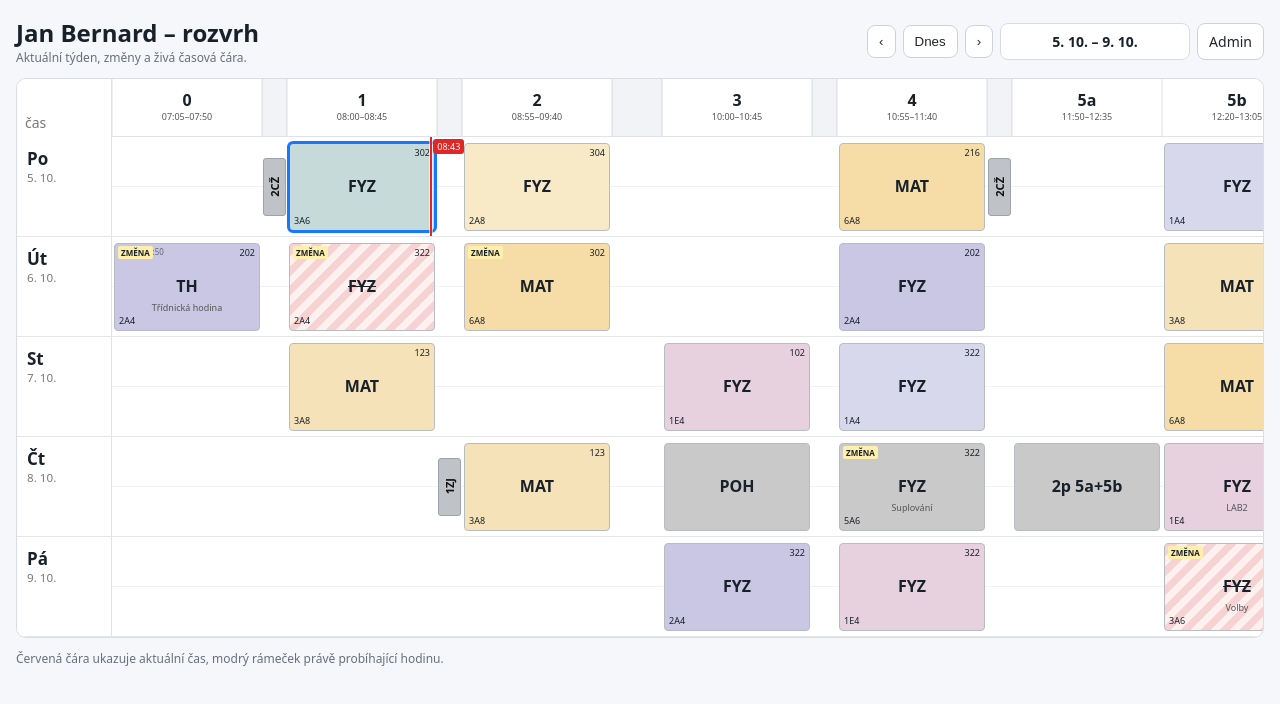
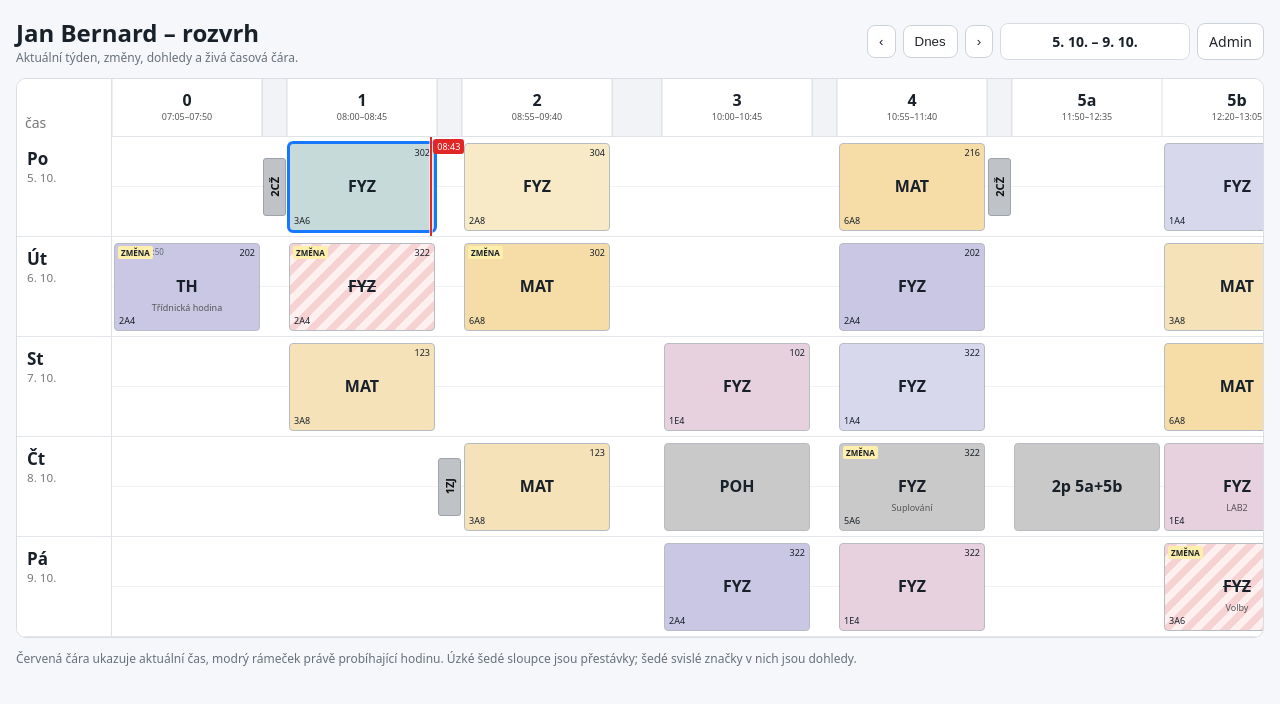
Before and after one commit to Berniocal/bernard, a plain HTML site: page index.html in a window 1280 px wide. Drawn offline with Linux system fonts and the light colour scheme.

Commit message:
Rozvrh: popis přestávek a dohledů

```diff
--- a/index.html
+++ b/index.html
@@ -1 +1 @@
-<!doctype html><html lang="cs"><head><meta charset="utf-8"><meta name="viewport" content="width=device-width,initial-scale=1"><title>Rozvrh</title><link rel="stylesheet" href="style.css"></head><body><div class="app"><div class="top"><div><h1 id="pageTitle">Rozvrh</h1><div class="sub">Aktuální týden, změny a živá časová čára.</div></div><div class="controls"><button class="btn" id="prevWeek">‹</button><button class="btn" id="todayBtn">Dnes</button><button class="btn" id="nextWeek">›</button><span class="week" id="weekLabel"></span><a class="btn" href="admin.html">Admin</a></div></div><div class="notice" id="notice"></div><div class="shell"><div class="sched"><div style="position:relative"><div class="corner">čas</div><div class="head" id="timeHeader"></div></div><div id="days"></div></div></div><p class="hint">Červená čára ukazuje aktuální čas, modrý rámeček právě probíhající hodinu.</p></div><script src="common.js"></script><script>R.load().catch(e=>{let n=document.getElementById('notice');n.className='notice show err';n.textContent='Načtení selhalo: '+e.message})</script></body></html>
+<!doctype html><html lang="cs"><head><meta charset="utf-8"><meta name="viewport" content="width=device-width,initial-scale=1"><title>Rozvrh</title><link rel="stylesheet" href="style.css"></head><body><div class="app"><div class="top"><div><h1 id="pageTitle">Rozvrh</h1><div class="sub">Aktuální týden, změny, dohledy a živá časová čára.</div></div><div class="controls"><button class="btn" id="prevWeek">‹</button><button class="btn" id="todayBtn">Dnes</button><button class="btn" id="nextWeek">›</button><span class="week" id="weekLabel"></span><a class="btn" href="admin.html">Admin</a></div></div><div class="notice" id="notice"></div><div class="shell"><div class="sched"><div style="position:relative"><div class="corner">čas</div><div class="head" id="timeHeader"></div></div><div id="days"></div></div></div><p class="hint">Červená čára ukazuje aktuální čas, modrý rámeček právě probíhající hodinu. Úzké šedé sloupce jsou přestávky; šedé svislé značky v nich jsou dohledy.</p></div><script src="common.js"></script><script>R.load().catch(e=>{let n=document.getElementById('notice');n.className='notice show err';n.textContent='Načtení selhalo: '+e.message})</script></body></html>
```
